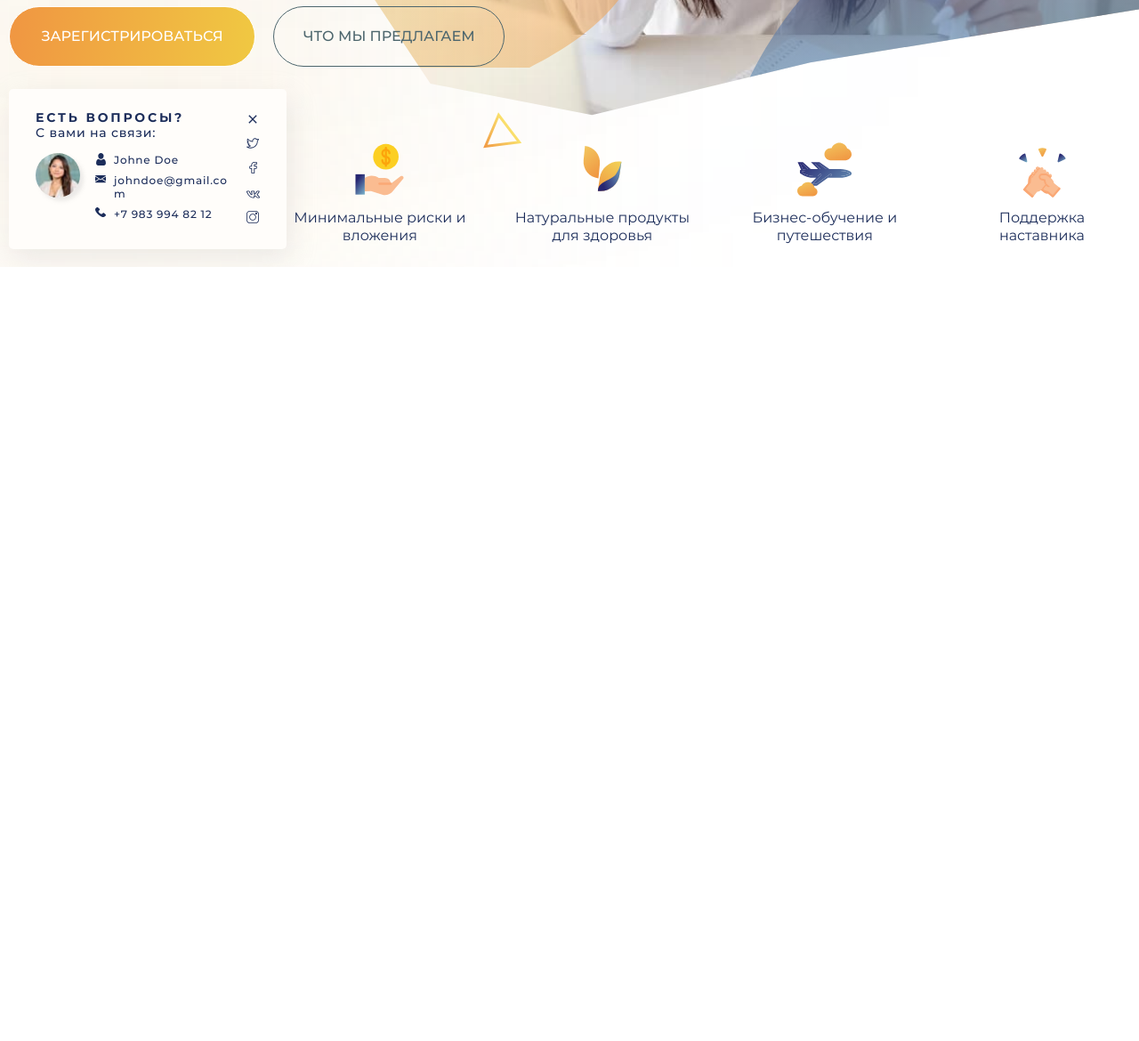
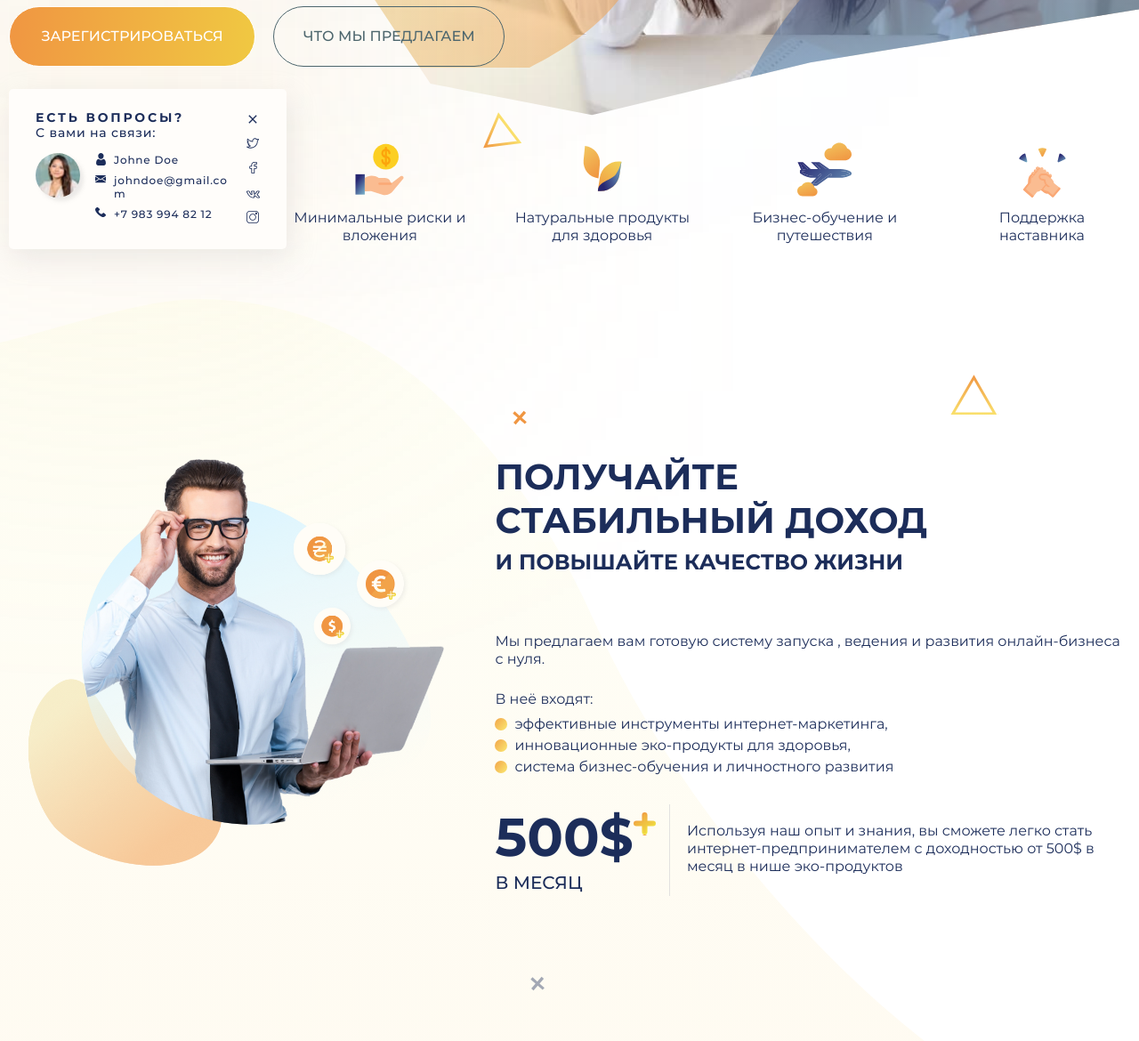
Before and after one commit to left9fet/global-team, a plain HTML site: page index.html in a window 1280 px wide. Shown: the part 610-1780 px from the top of the page at 89% size. Before the commit the page ends 910 px from the top, so only its background shows below. Drawn offline with Linux system fonts and the light colour scheme.

Commit message:
done stable section

```diff
--- a/index.html
+++ b/index.html
@@ -201,6 +201,51 @@
         </defs>
     </svg>
 </header>
+<main class="main">
+    <section class="stable">
+        <div class="container">
+            <div class="stable__inner">
+                <div class="stable__imgbox">
+                    <img src="images/stable/man.png" alt="" class="stable__img">
+                </div>
+                <div class="stable__content">
+                    <h2 class="title stable__title">
+                        получайте <br> стабильный доход
+                        <span>и повышайте качество жизни</span>
+                    </h2>
+                    <p class="stable__text">
+                        Мы предлагаем вам готовую систему запуска , ведения и развития онлайн-бизнеса с нуля.
+                    </p>
+                    <div class="stable__inclides">
+                        В неё входят:
+                    </div>
+                    <ul class="stable__list">
+                        <li class="stable__item list-decor">
+                            эффективные инструменты интернет-маркетинга,
+                        </li>
+                        <li class="stable__item list-decor">
+                            инновационные эко-продукты для здоровья,
+                        </li>
+                        <li class="stable__item list-decor">
+                            система бизнес-обучения и личностного развития
+                        </li>
+                    </ul>
+                    <div class="stable__price">
+                        <div class="stable__price-num">
+                            500$
+                            <span>в месяц</span>
+                        </div>
+                        <p class="stable__price-description">
+                            Используя наш опыт и знания, вы сможете легко
+                            стать интернет-предпринимателем с доходностью
+                            от 500$ в месяц в нише эко-продуктов
+                        </p>
+                    </div>
+                </div>
+            </div>
+        </div>
+    </section>
+</main>
 
 
 <script src="js/script.js"></script>
--- a/scss/style.scss
+++ b/scss/style.scss
@@ -642,3 +642,168 @@
 .header__offer-img {
     margin: auto;
 }
+
+// sec ========================
+
+.stable {
+    padding: 190px 0;
+    position: relative;
+
+    @media screen and (max-width: 900px) {
+        padding: 70px 0;
+    }
+    @media screen and (max-width: 400px) {
+        padding: 40px 0;
+    }
+    &::before {
+        content: '';
+        position: absolute;
+        background-image: url(../images/stable/decor.svg);
+        background-position: top left;
+        background-size: cover;
+        background-repeat: no-repeat;
+        right: 0px;
+        top: 0;
+        width: 1660px;
+        height: 1030px;
+        z-index: -2;
+    }
+}
+
+.stable__inner {
+    display: flex;
+    justify-content: space-between;
+    align-items: center;
+    @media screen and (max-width: 870px) {
+        flex-wrap: wrap;
+    }
+}
+.stable__imgbox {
+    margin-right: 50px;
+}
+.stable__img {
+    object-fit: cover;
+}
+
+.stable__content {
+    @media screen and (max-width: 870px) {
+        flex: 0 1 100%;
+        order: -1;
+    }
+}
+
+.stable__title {
+    margin-bottom: 65px;
+    position: relative;
+    display: inline-block;
+
+    @media screen and (max-width: 870px) {
+        margin-bottom: 35px;
+    }
+
+    &::after,
+    &::before {
+        content: '';
+        position: absolute;
+    }
+
+    &::before {
+        background-image: url(../images/decor/plus.svg);
+        background-repeat: no-repeat;
+        top: -50px;
+        left: 20px;
+        width: 20px;
+        height: 20px;
+    }
+
+    &::after {
+        background-image: url(../images/decor/triangle.svg);
+        width: 54px;
+        height: 45px;
+        top: -90px;
+        right: -80px;
+
+        @media screen and (max-width: 1050px) {
+            right: 10px;
+        }
+    }
+}
+.stable__text {
+    margin-bottom: 25px;
+}
+.stable__inclides {
+    margin-bottom: 8px;
+}
+.stable__list {
+    margin-bottom: 32px;
+}
+
+.stable__item + .stable__item {
+    margin-top: 4px;
+    @media screen and (max-width: 550px) {
+        margin-top: 8px;
+    }
+}
+.stable__price {
+    display: flex;
+    position: relative;
+
+    @media screen and (max-width: 550px) {
+        display: block;
+    }
+
+    &::after {
+        content: '';
+        position: absolute;
+        background-image: url(../images/decor/plus-blue.svg);
+        background-repeat: no-repeat;
+        width: 20px;
+        height: 20px;
+        bottom: -110px;
+        left: 40px;
+        opacity: 0.4;
+    }
+}
+.stable__price-num {
+    display: inline-block;
+    font-weight: 700;
+    font-size: 60px;
+    line-height: 73px;
+    padding-right: 40px;
+    position: relative;
+    &::after {
+        content: "";
+        position: absolute;
+        width: 25px;
+        height: 26px;
+        background-image: url(../images/stable/plus.svg);
+        right: 15px;
+        top: 9px;
+    }
+    span {
+        display: block;
+        font-weight: 500;
+        font-size: 20px;
+        line-height: 1.5;
+        text-transform: uppercase;
+    }
+}
+.stable__price-description {
+    padding: 20px 0 20px 19px;
+    border-left: 1px solid rgba(28, 45, 90, 0.12);
+    @media screen and (max-width: 550px) {
+        position: relative;
+        border: none;
+        padding: 8px 0 0;
+        margin-top: 8px;
+        &::before {
+            content: '';
+            position: absolute;
+            width: 100px;
+            height: 1px;
+            top: 0;
+            left: 0;
+            background-color: rgba(28, 45, 90, 0.12);
+        }
+    }
+}
```
Also changed, not shown: css/style.min.css, images/decor/plus-blue.svg (added), images/decor/plus.svg (added), images/decor/star.svg (added), images/decor/triangle.svg (added), images/stable/decor.svg (added), images/stable/man.png (added), images/stable/plus.svg (added).
